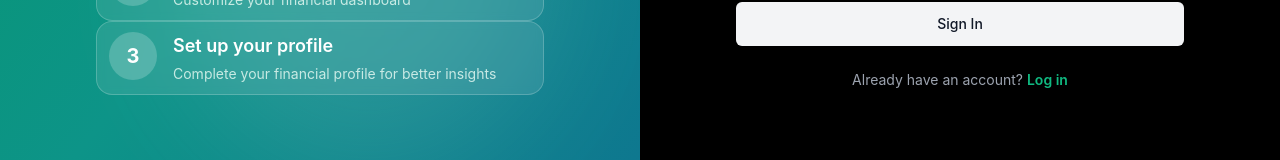
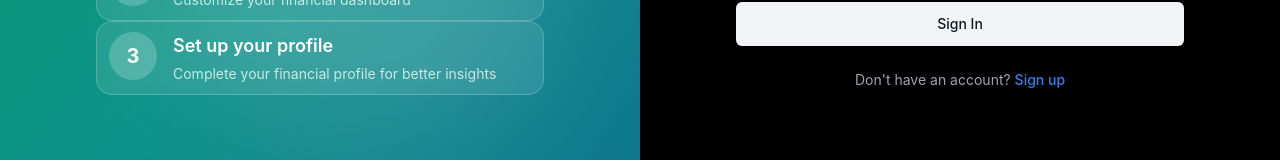
Before and after one commit to FELIXCC11/wicdifine-frontend, a Next.js app: page /auth/login in a window 1280 px wide. Shown: the part 550-710 px from the top of the page. Built offline with nearby package versions, Linux system fonts and the light colour scheme; no server answers.

Commit message:
Fix vote API types and keep auth protections

```diff
--- a/src/app/auth/auth.config.ts
+++ b/src/app/auth/auth.config.ts
@@ -30,6 +30,8 @@ export const authConfig = {
       const isOnLogin = nextUrl.pathname.startsWith('/auth/login');
       const isOnAuth = nextUrl.pathname.startsWith('/auth');
       const isOnWicVerification = nextUrl.pathname.startsWith('/wic-verification');
+      const isOnSettings = nextUrl.pathname.startsWith('/settings');
+      const isOnProfile = nextUrl.pathname.startsWith('/profile');
 
       // Always redirect to home if logged in and trying to access auth pages
       if (isLoggedIn && (isOnLogin || isOnRegister)) {
@@ -41,13 +43,14 @@ export const authConfig = {
         return true;
       }
 
-      // Protect chat and loan application pages
-      if (isOnChat || isOnLoanApplication || isOnWicVerification) {
+      // Protect chat, loan application, settings, profile, and wic verification pages
+      if (isOnChat || isOnLoanApplication || isOnWicVerification || isOnSettings || isOnProfile) {
         if (isLoggedIn) return true;
         return false; // Redirect unauthenticated users to login page
       }
 
-      return true;
+      // For all other routes, require authentication by default
+      return isLoggedIn;
     },
     jwt({ token, user, account }: { token: any; user: any; account: any }) {
       // Add WICFIN tokens to the session
--- a/src/app/auth/login/page.tsx
+++ b/src/app/auth/login/page.tsx
@@ -181,12 +181,9 @@ export default function Page() {
           </AuthForm>
 
           <p className="text-center text-sm text-gray-400 mt-6">
-            {"Already have an account? "}
-            <Link
-              href={"/auth/register" as Route}
-              className="font-semibold text-emerald-500 hover:text-emerald-400 hover:underline"
-            >
-              Log in
+            Don&apos;t have an account?{' '}
+            <Link href="/auth/register" className="font-medium text-primary hover:underline">
+            Sign up
             </Link>
           </p>
         </div>
--- a/src/app/chat/api/vote/route.ts
+++ b/src/app/chat/api/vote/route.ts
@@ -42,7 +42,11 @@ export async function PATCH(request: Request) {
       return new Response('Unauthorized', { status: 401 });
     }
 
-    const { chatId, messageId, isUpvoted } = await request.json();
+    const { chatId, messageId, isUpvoted } = await request.json() as {
+      chatId: string;
+      messageId: string;
+      isUpvoted: boolean;
+    };
 
     if (!chatId || !messageId) {
       return new Response('chatId and messageId are required', { status: 400 });
@@ -61,7 +65,7 @@ export async function PATCH(request: Request) {
     await voteMessage({
       chatId,
       messageId,
-      isUpvoted,
+      type: isUpvoted ? 'up' : 'down',
     });
 
     return new Response('Message voted', { status: 200 });
--- a/src/app/chat/chat/[id]/page.tsx
+++ b/src/app/chat/chat/[id]/page.tsx
@@ -9,8 +9,6 @@ import { getChatById, getMessagesByChatId } from '@/libs/db/queries';
 import { Message } from '@/libs/db/schema';
 
 export default async function Page(props: { params: Promise<{ id: string }> }) {
-  console.log('✅ USING NEW PAGE.TSX');
-
   const params = await props.params;
   const { id } = params;
   const chat = await getChatById({ id });
--- a/src/app/chat/page.tsx
+++ b/src/app/chat/page.tsx
@@ -1,4 +1,6 @@
 import { cookies } from 'next/headers';
+import { redirect } from 'next/navigation';
+import { auth } from '@/app/auth/auth';
 
 import { Chat } from '@/components/chat';
 import { DEFAULT_CHAT_MODEL } from '@/libs/ai/models';
@@ -6,6 +8,12 @@ import { generateUUID } from '@/libs/utils';
 import { DataStreamHandler } from '@/components/data-stream-handler';
 
 export default async function Page() {
+  const session = await auth();
+
+  if (!session) {
+    redirect('/auth/login');
+  }
+
   const id = generateUUID();
 
   const cookieStore = await cookies();
--- a/src/app/history/page.tsx
+++ b/src/app/history/page.tsx
@@ -54,7 +54,6 @@ export default function HistoryPage() {
         setChats([]);
       }
     } catch (err) {
-      console.error('Error fetching chat history:', err);
       setError('Failed to load chat history');
     } finally {
       setLoading(false);
--- a/src/app/page.tsx
+++ b/src/app/page.tsx
@@ -1,5 +1,12 @@
 import { redirect } from 'next/navigation';
+import { auth } from '@/app/auth/auth';
 
-export default function Home() {
+export default async function Home() {
+  const session = await auth();
+
+  if (!session) {
+    redirect('/auth/login');
+  }
+
   redirect('/chat');
 }
--- a/src/components/chat-header.tsx
+++ b/src/components/chat-header.tsx
@@ -133,7 +133,7 @@ function PureChatHeader({
                 </div>
 
                 {/* Button text */}
-                <span className="text-xs md:text-sm font-medium text-white relative z-10 whitespace-nowrap hidden sm:inline">Deploy with WICDEFIN</span>
+                <span className="text-xs md:text-sm font-medium text-white relative z-10 whitespace-nowrap hidden sm:inline">Deploy with WICCHAIN</span>
                 <span className="text-xs font-medium text-white relative z-10 sm:hidden">Deploy</span>
               </button>
             </div>
```
